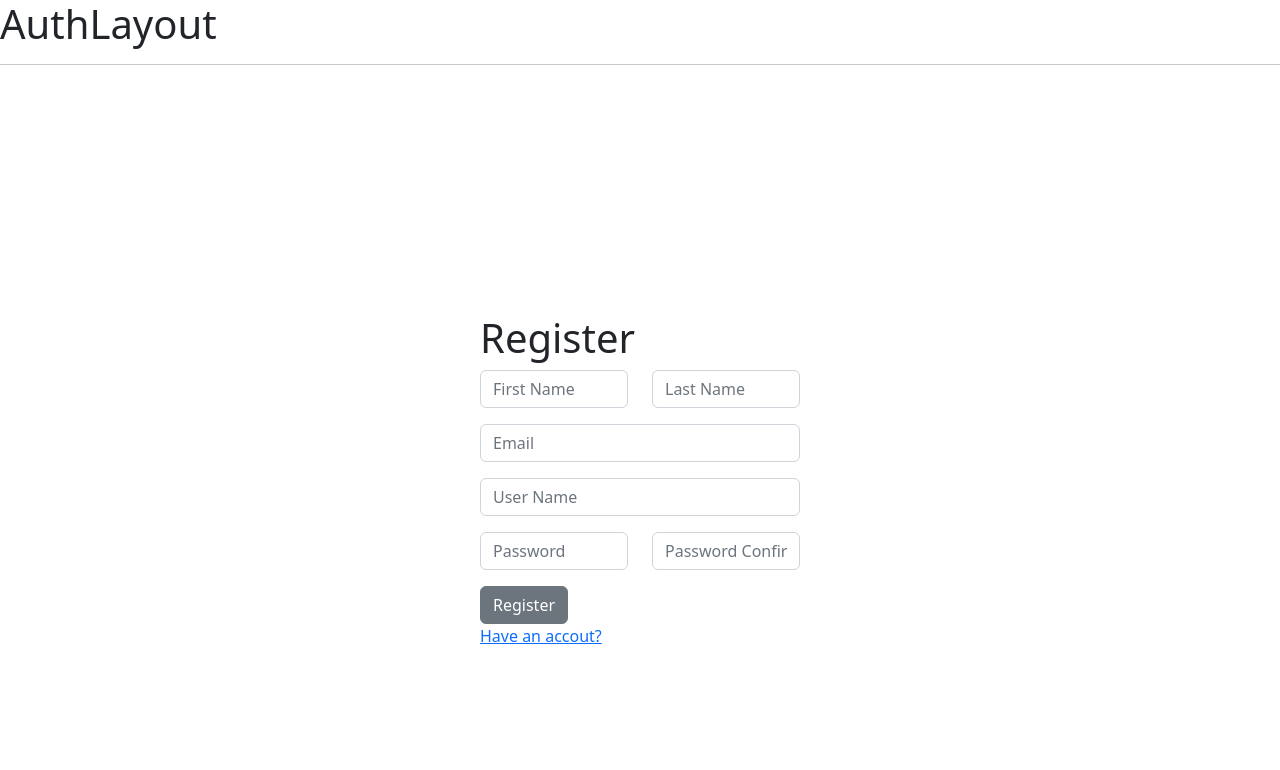
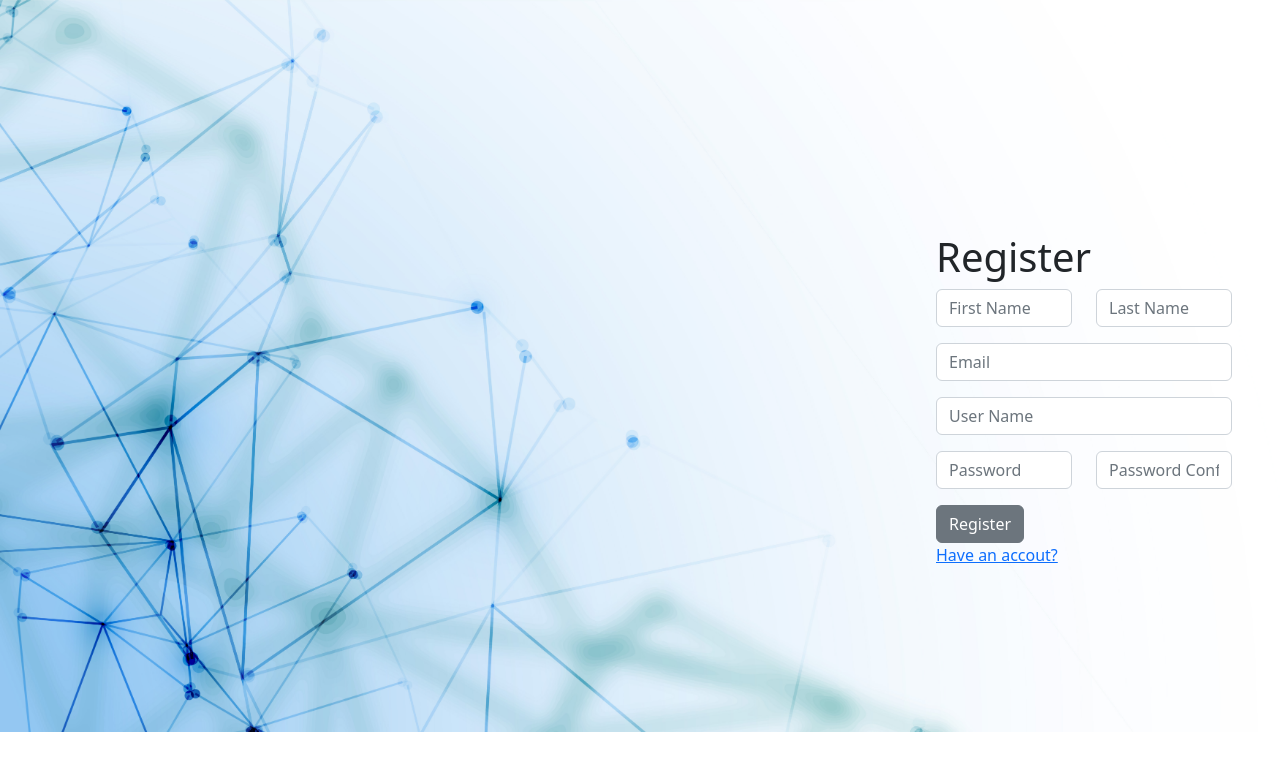
Before and after one commit to AbdurrahmanVarol/EmployeeTrackingAppUI, a React (Create React App) app: page /register in a window 1280 px wide. Shown: the top 770 px of the page. Built offline with nearby package versions, Linux system fonts and the light colour scheme.

Commit message:
auth layout a arka plan resmi eklendi

```diff
--- a/src/App.css
+++ b/src/App.css
@@ -1,38 +1,6 @@
-.App {
-  text-align: center;
+.auth{
+  background-image: url("./images/bg-auth-layout.jpg");
+  background-size: 100%;
+  background-repeat: no-repeat;
+
 }
-
-.App-logo {
-  height: 40vmin;
-  pointer-events: none;
-}
-
-@media (prefers-reduced-motion: no-preference) {
-  .App-logo {
-    animation: App-logo-spin infinite 20s linear;
-  }
-}
-
-.App-header {
-  background-color: #282c34;
-  min-height: 100vh;
-  display: flex;
-  flex-direction: column;
-  align-items: center;
-  justify-content: center;
-  font-size: calc(10px + 2vmin);
-  color: white;
-}
-
-.App-link {
-  color: #61dafb;
-}
-
-@keyframes App-logo-spin {
-  from {
-    transform: rotate(0deg);
-  }
-  to {
-    transform: rotate(360deg);
-  }
-}
--- a/src/layouts/AuthLayout.js
+++ b/src/layouts/AuthLayout.js
@@ -3,10 +3,8 @@ import { Outlet } from 'react-router-dom'
 
 function AuthLayout() {
   return (
-    <div>
-      <h1>AuthLayout</h1>
-      <hr></hr>
-      <div style={{ height: "100vh"}} className="d-flex justify-content-center align-items-center">
+    <div className='auth'>
+      <div style={{ height: "100vh"}} className="d-flex p-5 justify-content-end align-items-center">
         <div className='w-25'>
         <Outlet></Outlet>
         </div>
```
Also changed, not shown: src/images/bg-auth-layout.jpg (added).
